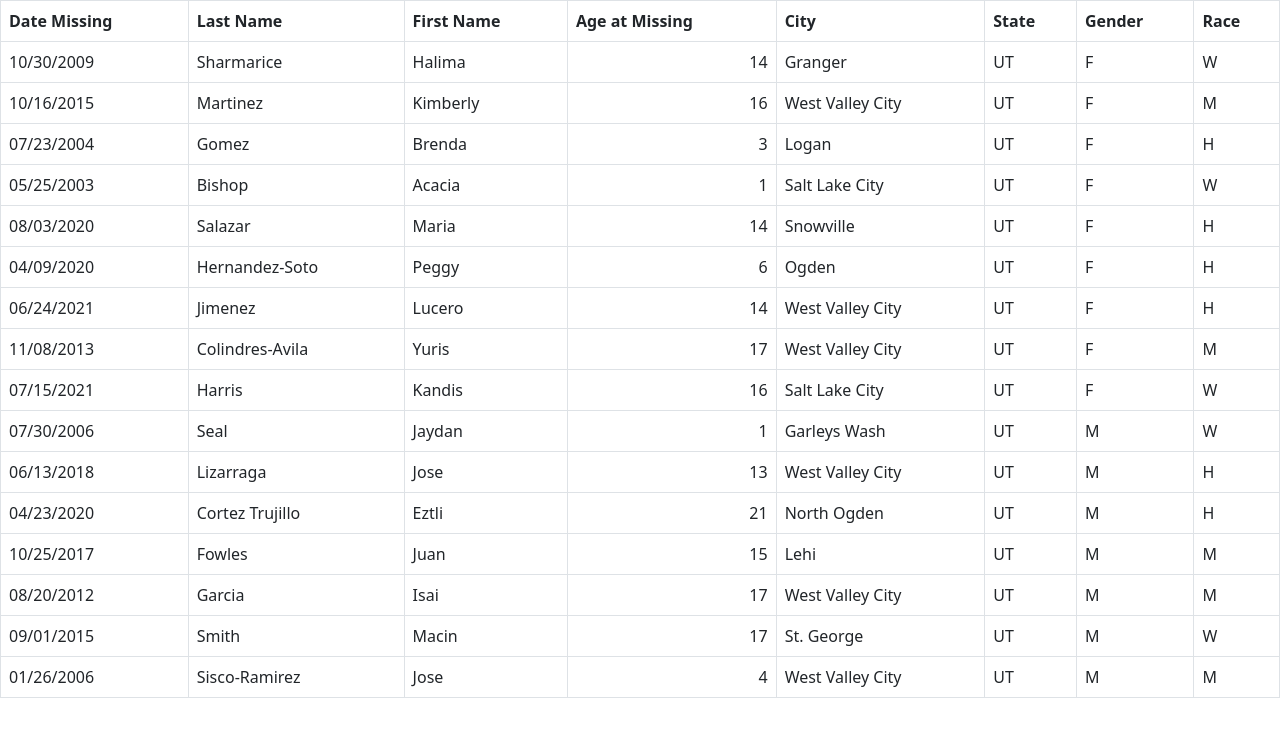
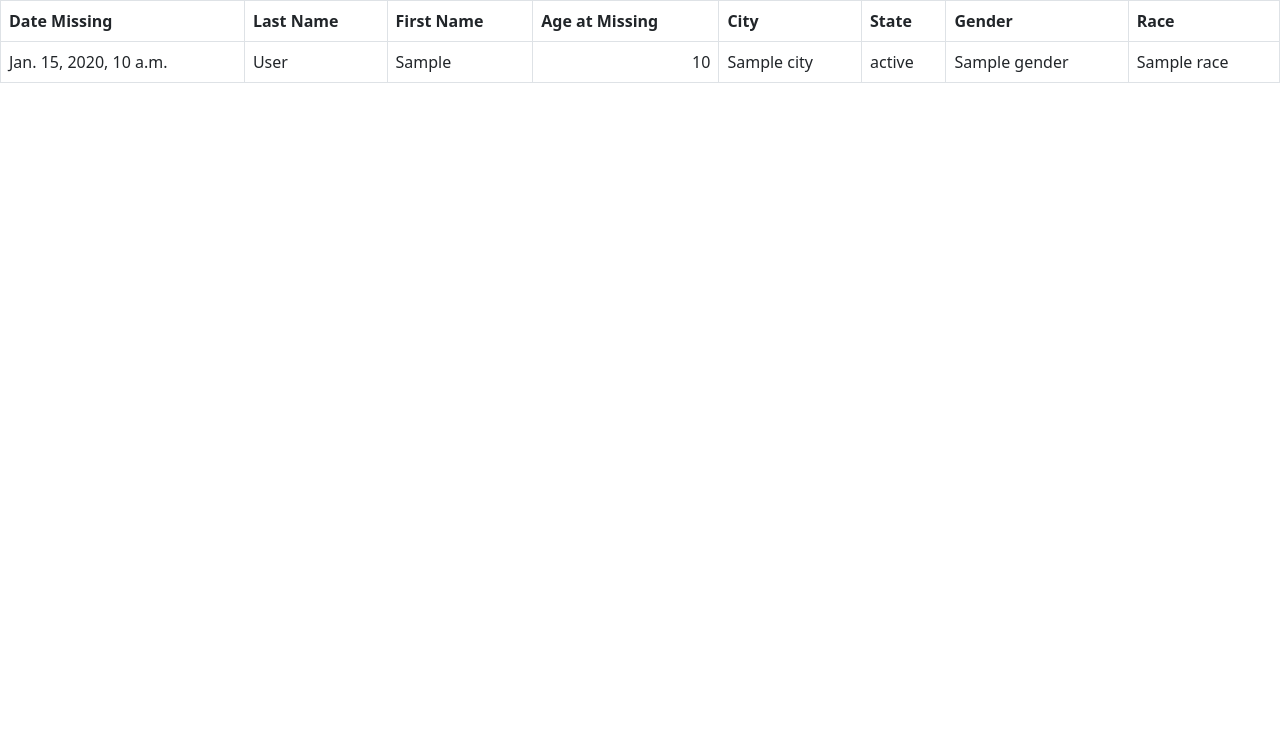
Before and after one commit to Tannerka5/IS303-Team-Alpha, a Django app: template missingpersons/templates/information/data.html in a window 1280 px wide. Shown: the part 41-778 px from the top of the page. Run offline with Django 3.2, Linux system fonts and the light colour scheme; the template is opened without the code that fills it: most values are stand-ins (such as "Sample title", 1, 10 or a date in 2020).

Commit message:
Data page linked to database

```diff
--- a/missingpersons/missingpersonsapp/views.py
+++ b/missingpersons/missingpersonsapp/views.py
@@ -13,7 +13,7 @@ def dataPageView(request):
     context = {
         "people": db_persons
     }
-    return render(request, "information/data.html", context)
+    return render(request, "information/data.html", {'db_persons': db_persons})
 
 
 def learnMorePageView(request):
--- a/missingpersons/templates/information/data.html
+++ b/missingpersons/templates/information/data.html
@@ -62,166 +62,18 @@
         </tr>
       </thead>
       <tbody>
+        {% for person in db_persons %}
         <tr>
-          <td>10/30/2009</td>
-          <td>Sharmarice</td>
-          <td>Halima</td>
-          <td align="right">14</td>
-          <td>Granger</td>
-          <td>UT</td>
-          <td>F</td>
-          <td>W</td>
+          <td>{{ person.date_missing }}</td>
+          <td>{{ person.last_name }}</td>
+          <td>{{ person.first_name }}</td>
+          <td align="right">{{ person.age_at_missing }} </td>
+          <td>{{ person.city }}</td>
+          <td>{{ person.state }}</td>
+          <td>{{ person.gender }}</td>
+          <td>{{ person.race }}</td>
         </tr>
-        <tr>
-          <td>10/16/2015</td>
-          <td>Martinez</td>
-          <td>Kimberly</td>
-          <td align="right">16</td>
-          <td>West Valley City</td>
-          <td>UT</td>
-          <td>F</td>
-          <td>M</td>
-        </tr>
-        <tr>
-          <td>07/23/2004</td>
-          <td>Gomez</td>
-          <td>Brenda</td>
-          <td align="right">3</td>
-          <td>Logan</td>
-          <td>UT</td>
-          <td>F</td>
-          <td>H</td>
-        </tr>
-        <tr>
-          <td>05/25/2003</td>
-          <td>Bishop</td>
-          <td>Acacia</td>
-          <td align="right">1</td>
-          <td>Salt Lake City</td>
-          <td>UT</td>
-          <td>F</td>
-          <td>W</td>
-        </tr>
-        <tr>
-          <td>08/03/2020</td>
-          <td>Salazar</td>
-          <td>Maria</td>
-          <td align="right">14</td>
-          <td>Snowville</td>
-          <td>UT</td>
-          <td>F</td>
-          <td>H</td>
-        </tr>
-        <tr>
-          <td>04/09/2020</td>
-          <td>Hernandez-Soto</td>
-          <td>Peggy</td>
-          <td align="right">6</td>
-          <td>Ogden</td>
-          <td>UT</td>
-          <td>F</td>
-          <td>H</td>
-        </tr>
-        <tr>
-          <td>06/24/2021</td>
-          <td>Jimenez</td>
-          <td>Lucero</td>
-          <td align="right">14</td>
-          <td>West Valley City</td>
-          <td>UT</td>
-          <td>F</td>
-          <td>H</td>
-        </tr>
-        <tr>
-          <td>11/08/2013</td>
-          <td>Colindres-Avila</td>
-          <td>Yuris</td>
-          <td align="right">17</td>
-          <td>West Valley City</td>
-          <td>UT</td>
-          <td>F</td>
-          <td>M</td>
-        </tr>
-        <tr>
-          <td>07/15/2021</td>
-          <td>Harris</td>
-          <td>Kandis</td>
-          <td align="right">16</td>
-          <td>Salt Lake City</td>
-          <td>UT</td>
-          <td>F</td>
-          <td>W</td>
-        </tr>
-        <tr>
-          <td>07/30/2006</td>
-          <td>Seal</td>
-          <td>Jaydan</td>
-          <td align="right">1</td>
-          <td>Garleys Wash</td>
-          <td>UT</td>
-          <td>M</td>
-          <td>W</td>
-        </tr>
-        <tr>
-          <td>06/13/2018</td>
-          <td>Lizarraga</td>
-          <td>Jose</td>
-          <td align="right">13</td>
-          <td>West Valley City</td>
-          <td>UT</td>
-          <td>M</td>
-          <td>H</td>
-        </tr>
-        <tr>
-          <td>04/23/2020</td>
-          <td>Cortez Trujillo</td>
-          <td>Eztli</td>
-          <td align="right">21</td>
-          <td>North Ogden</td>
-          <td>UT</td>
-          <td>M</td>
-          <td>H</td>
-        </tr>
-        <tr>
-          <td>10/25/2017</td>
-          <td>Fowles</td>
-          <td>Juan</td>
-          <td align="right">15</td>
-          <td>Lehi</td>
-          <td>UT</td>
-          <td>M</td>
-          <td>M</td>
-        </tr>
-        <tr>
-          <td>08/20/2012</td>
-          <td>Garcia</td>
-          <td>Isai</td>
-          <td align="right">17</td>
-          <td>West Valley City</td>
-          <td>UT</td>
-          <td>M</td>
-          <td>M</td>
-        </tr>
-        <tr>
-          <td>09/01/2015</td>
-          <td>Smith</td>
-          <td>Macin</td>
-          <td align="right">17</td>
-          <td>St. George</td>
-          <td>UT</td>
-          <td>M</td>
-          <td>W</td>
-        </tr>
-        <tr>
-          <td>01/26/2006</td>
-          <td>Sisco-Ramirez</td>
-          <td>Jose</td>
-          <td align="right">4</td>
-          <td>West Valley City</td>
-          <td>UT</td>
-          <td>M</td>
-          <td>M</td>
-        </tr>
+        {% endfor %}
       </tbody>
     </table>
   </body>
```
Also changed, not shown: missingpersons/missingpersons/settings.py (+4 -3 lines), missingpersons/missingpersonsapp/models.py (+4 -3 lines), missingpersons/missingpersonsapp/migrations/0002_person_age_at_missing.py (added), missingpersons/missingpersonsapp/migrations/0003_alter_person_age_at_missing.py (added).
